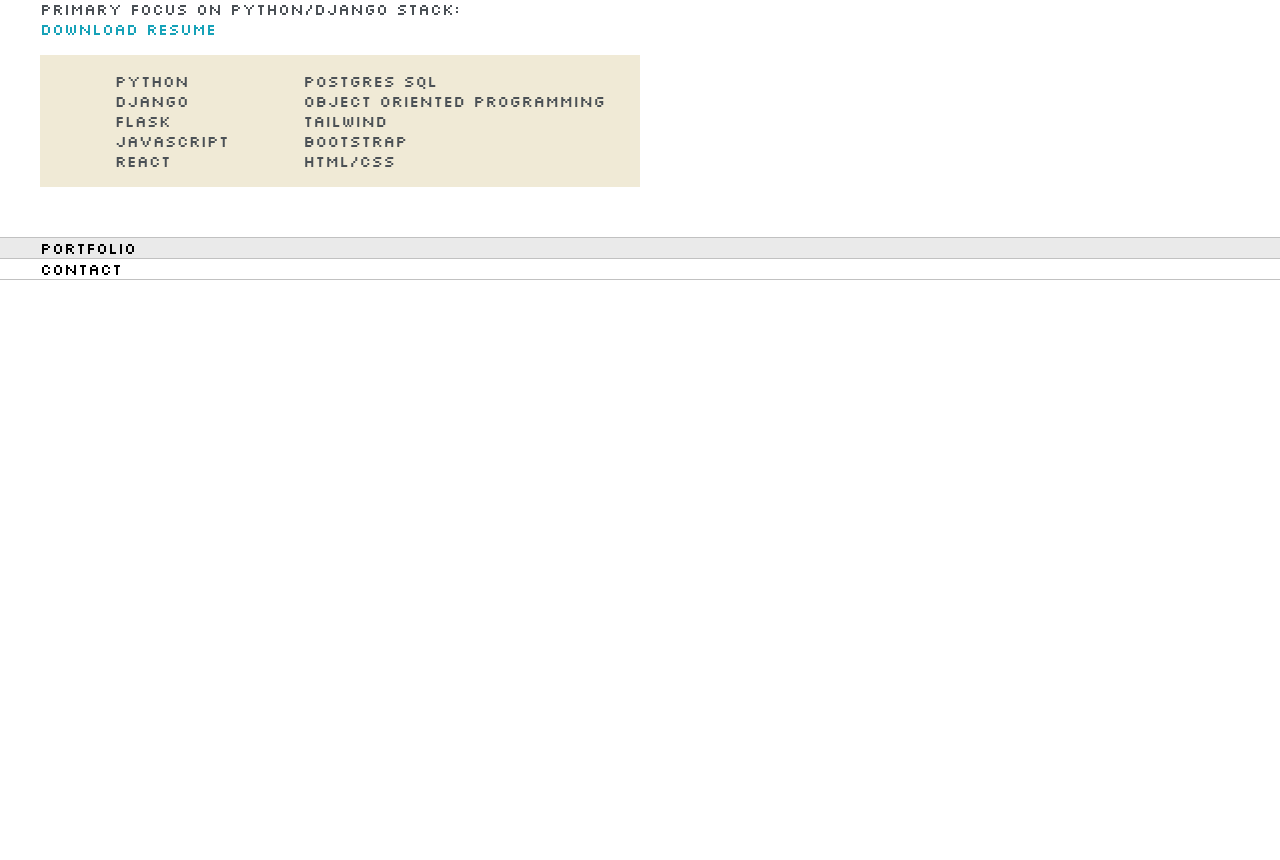
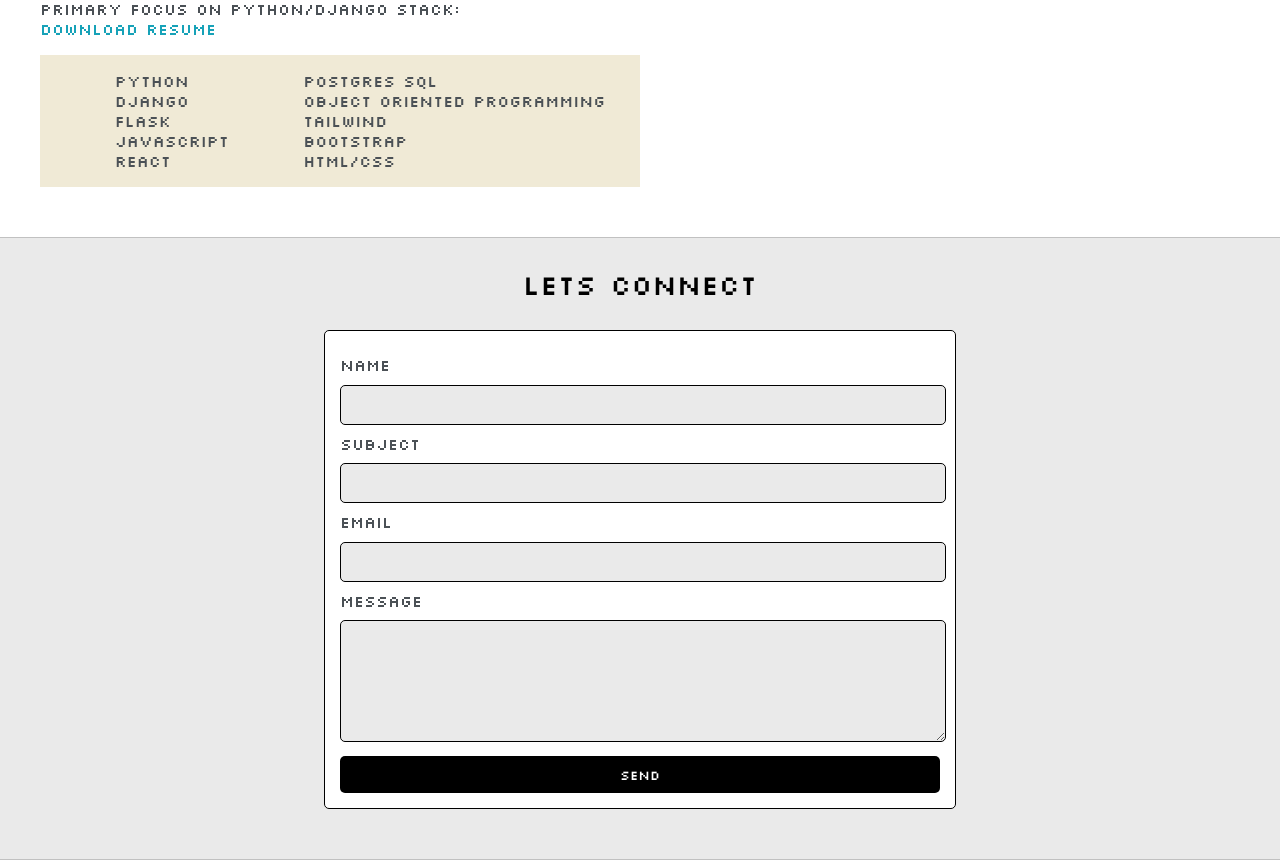
Before and after one commit to nathanaeltchamba/djangoportfolio, a Django app: page / in a window 1280 px wide. Shown: the part 1380-2240 px from the top of the page. Before the commit the page ends 1660 px from the top, so only its background shows below. Run offline with Django 4.2, Linux system fonts and the light colour scheme.

Commit message:
finished contact section

```diff
--- a/base/templates/base/homepage.html
+++ b/base/templates/base/homepage.html
@@ -117,14 +117,26 @@
 
 <section class="s1">
     <div class="main-container">
-        Portfolio
+        <h3 style="text-align: center;">lets connect</h3>
+
+        <form id="contact-form" action="">
+            <label>Name</label>
+            <input class="input-field" type="text" name="name">
+
+            <label>Subject</label>
+            <input class="input-field" type="text" name="subject">
+
+            <label>Email</label>
+            <input class="input-field" type="text" name="email">
+
+            <label>Message</label>
+            <textarea name="message" class="input-field"></textarea>
+
+            <input id="submit-btn" type="submit" value="Send">
+        </form>
     </div>
 </section>
 
-<section class="s2">
-    <div class="main-container">
-        Contact
-    </div>
-</section>
+
 
 {% endblock content %}
--- a/static/styles/main.css
+++ b/static/styles/main.css
@@ -10,6 +10,8 @@
     --themeDotBorder:#42492e;
     --previewBg:rgba(251, 249, 243, 0.8);
     --previewShadow:#F0ead6;
+
+    --btnColor:black;
 }
 *{
    font-family: 'Silkscreen', cursive;
@@ -322,6 +324,47 @@
     justify-content: space-evenly;
 }
 
+#contact-form {
+    display: block;
+    max-width: 600px;
+    margin: 0 auto;
+    border: 1px solid var(--btnColor);
+    padding: 15px;
+    border-radius: 5px;
+    margin-bottom: 50px;
+    background-color: var(--secondaryColor);
+}
+
+.input-field {
+    width: 100%;
+    padding-top: 10px;
+    padding-bottom: 10px;
+    background-color: var(--mainColor);
+    border-radius: 5px;
+    border: 1px solid var(--btnColor);
+    font-size: 14px;
+}
+
+#submit-btn {
+    margin-top: 10px;
+    width: 100%;
+    padding-top: 10px;
+    padding-bottom: 10px;
+    color: #fff;
+    background-color: var(--btnColor);
+    border: none;
+    border-radius: 5px;
+}
+
+#contact-form label {
+    line-height: 2.4em;
+}
+
+#contact-form textarea {
+    min-height: 100px;
+    font-size: 14px;
+}
+
 @media screen and (max-width:1200px){
     .main-container{
         width: 95%;
```
